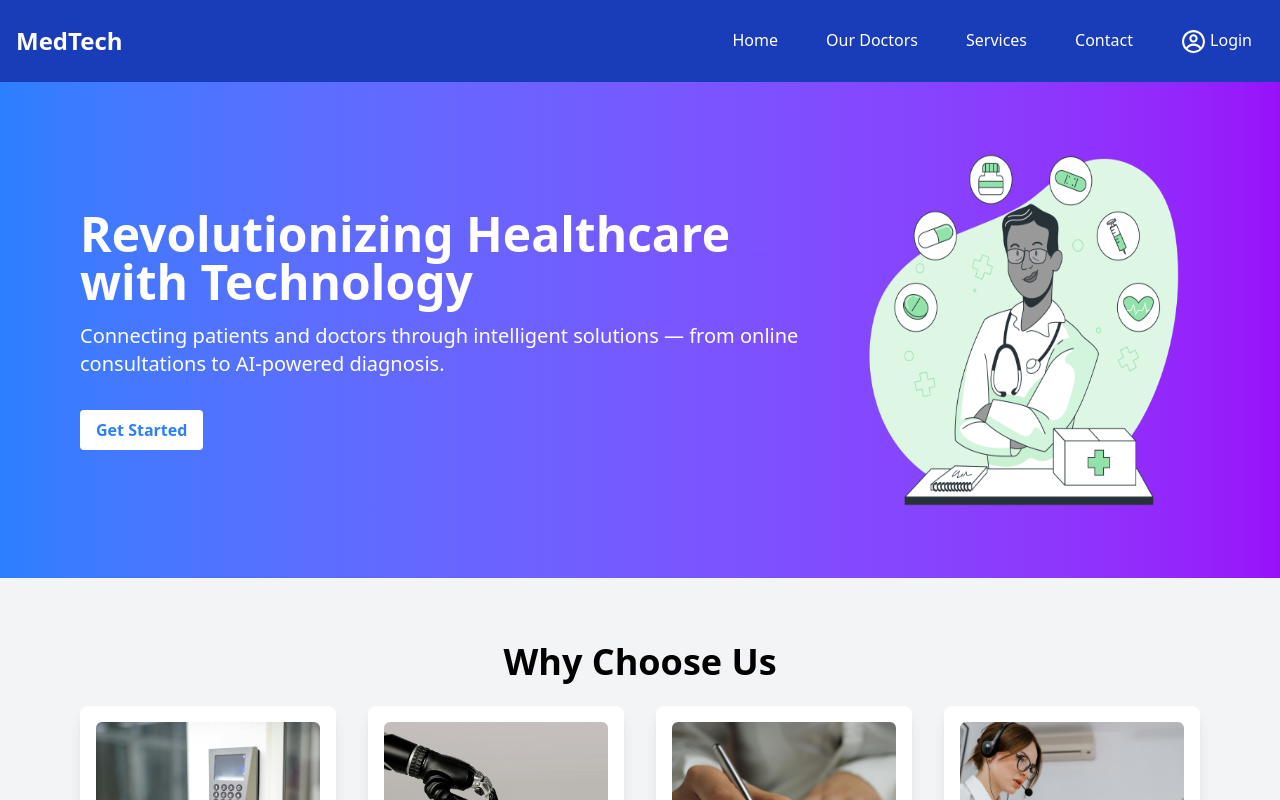
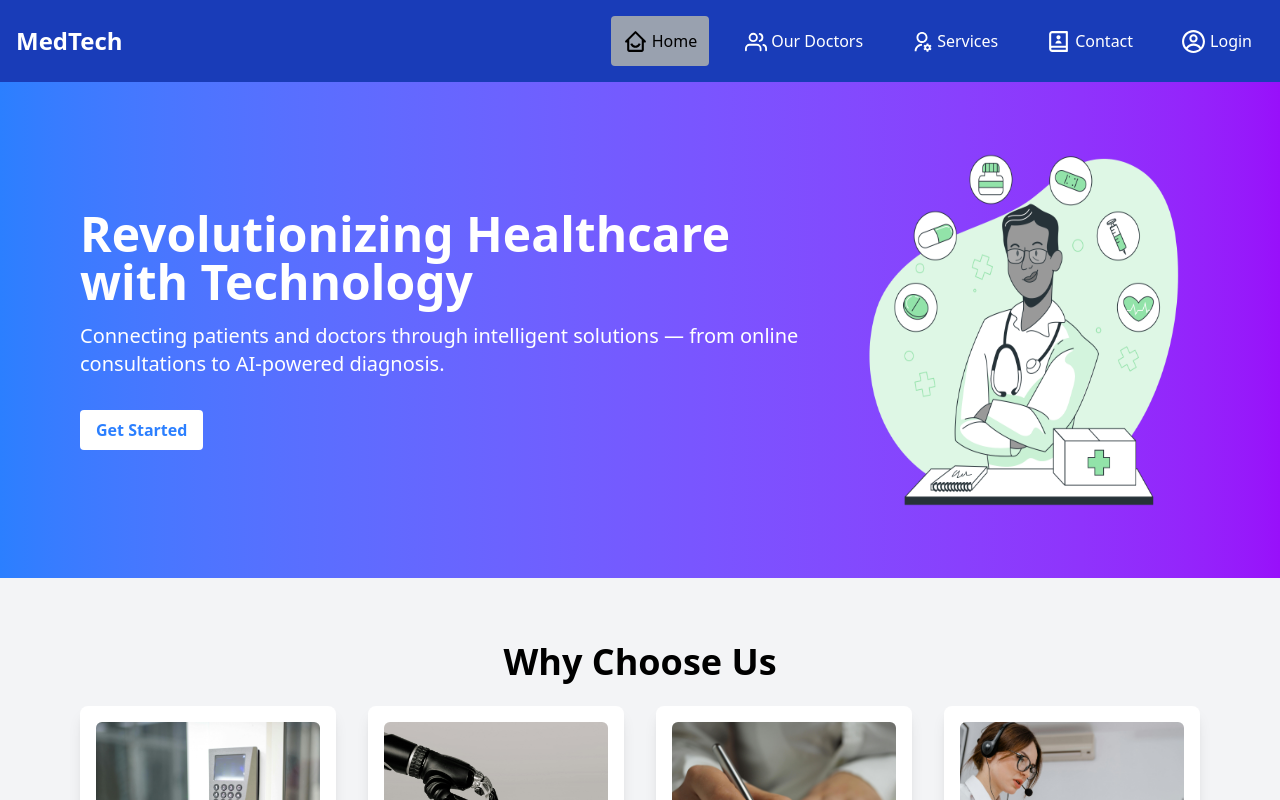
Before and after one commit to singhalgarvit/MedTech, a React (Vite) app in the folder client/: page / in a window 1280 px wide. Shown: the top 800 px of the page. Built offline with nearby package versions, Linux system fonts and the light colour scheme.

Commit message:
Navbar redesign : added icons

```diff
--- a/client/src/sections/Navbar.jsx
+++ b/client/src/sections/Navbar.jsx
@@ -1,42 +1,70 @@
 import {useContext, useState} from "react";
 import LogoutButton from "../components/LogoutButton";
-import {Link} from "react-router-dom";
+import {Link, NavLink} from "react-router-dom";
 import {AuthContext} from "../context/authContext";
 import {getFullName} from "../utils/getName";
 import {CgProfile} from "react-icons/cg";
 import Button from "../components/Button";
 import {TiThMenuOutline} from "react-icons/ti";
+import {BiHomeSmile} from "react-icons/bi";
+import {FiUsers} from "react-icons/fi";
+import {RiUserSettingsLine, RiContactsBook2Line} from "react-icons/ri";
 
 function Navbar() {
   const {token} = useContext(AuthContext);
   let FullName;
-  if(!token){
+  if (!token) {
     FullName = "";
-  }else{
+  } else {
     FullName = getFullName(token);
   }
   const [open, setOpen] = useState(false);
 
   const data = [
-    {name: "Home", link: "/"},
-    {name: "Our Doctors", link: "/doctors"},
-    {name: "Services", link: "/services"},
-    {name: "Contact", link: "/contact"},
-    {name: token?FullName:"Login", link:token? "/dashboard":"/login", icon:<CgProfile className="inline-block" size={25} />}
+    {
+      name: "Home",
+      link: "/",
+      icon: <BiHomeSmile className="inline-block" size={25} />,
+    },
+    {
+      name: "Our Doctors",
+      link: "/doctors",
+      icon: <FiUsers className="inline-block" size={22} />,
+    },
+    {
+      name: "Services",
+      link: "/services",
+      icon: <RiUserSettingsLine className="inline-block" size={22} />,
+    },
+    {
+      name: "Contact",
+      link: "/contact",
+      icon: <RiContactsBook2Line className="inline-block" size={25} />,
+    },
+    {
+      name: token ? FullName : "Login",
+      link: token ? "/dashboard" : "/login",
+      icon: <CgProfile className="inline-block" size={25} />,
+    },
   ];
 
   return (
     <nav className="sticky top-0 flex justify-between items-center pl-2 py-2 md:p-4 bg-blue-800 text-white z-10">
       <h1 className="text-2xl font-bold">MedTech</h1>
-      <div className="hidden md:flex space-x-6">
+      <div className="hidden md:flex gap-6">
         {data.map((item, index) => (
-          <Link
+          <NavLink
             to={item.link}
             key={index}
-            className="hover:bg-blue-950 p-3 rounded transition-all"
+            className={({isActive}) =>
+              `flex flex-row items-center gap-1  p-3 rounded transition-all duration-300 ${
+                isActive ? "bg-gray-400 text-black" : "hover:bg-blue-950"
+              }`
+            }
           >
-            {item.icon} {item.name}
-          </Link>
+            <div>{item.icon}</div>
+            <div>{item.name}</div>
+          </NavLink>
         ))}
         {token && <LogoutButton />}
       </div>
@@ -54,9 +82,10 @@ function Navbar() {
               <Link
                 to={item.link}
                 key={index}
-                className="block px-4 py-2 hover:bg-gray-200"
+                className="flex flex-row items-center gap-1 px-4 py-2 hover:bg-gray-200"
               >
-                {item.icon} {item.name}
+                <div>{item.icon}</div>
+                <div>{item.name}</div>
               </Link>
             ))}
             {token && <LogoutButton className="block w-full px-4 py-2 mt-2" />}
```
